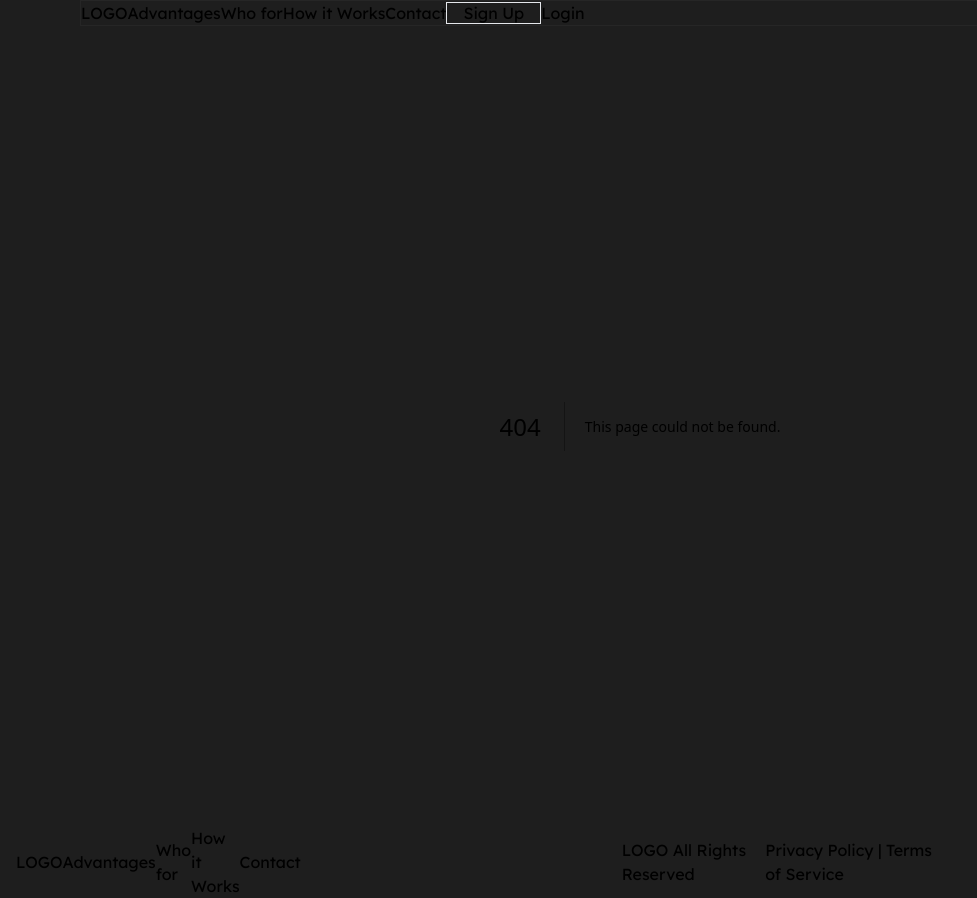
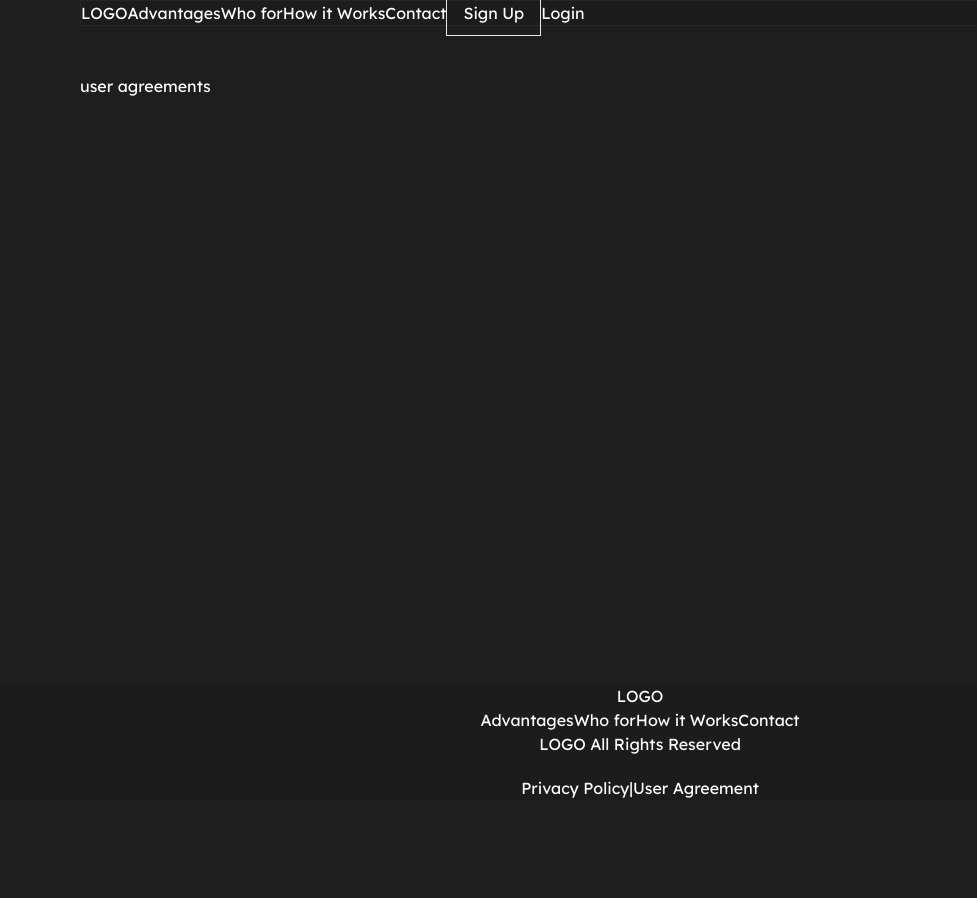
Before and after one commit to pinfinity1/google-payment, a Next.js app: page /user-agreement in a window 1280 px wide. Before the commit this address had no page. Shown: the whole page, without its empty margins (0-977 px from the left). After the commit the page ends 800 px from the top, so only its background shows below. Built offline with nearby package versions, Linux system fonts and the light colour scheme.

Commit message:
creat/privacy, agreement ,not-found page

```diff
--- a/Components/Footer/Footer.tsx
+++ b/Components/Footer/Footer.tsx
@@ -1,7 +1,10 @@
+import Link from "next/link";
+
+
 export default function Footer() {
     return (
         <div
-            className={"w-full flex-grow bg-grey-shade-11"}>
+            className={"w-full bg-grey-shade-11"}>
             <div
                 className={"w-full h-full max-w-[1596px] mx-auto flex flex-col items-center gap-6 lg:gap-10 pt-12 lg:pt-[60px] pb-8 px-4 lg:px-[80px] 2xl:px-[162px] "}>
                 <h3 className={"text-2xl font-bold"}>LOGO</h3>
@@ -15,7 +18,15 @@ export default function Footer() {
                 <div
                     className={"w-full bg-grey-shade-10 text-grey-shade-70 font-light flex flex-col gap-5 lg:flex-row items-center justify-center lg:justify-between p-6 rounded-xl lg:rounded-full"}>
                     <div><span className={"text-xl font-bold"}>LOGO</span> All Rights Reserved</div>
-                    <div>Privacy Policy <span className={"mx-3"}>|</span> Terms of Service</div>
+                    <div>
+                        <Link className={"hover:text-pr-green-60 transition-all duration-150"} href={"/privacy-policy"}>
+                            Privacy Policy
+                        </Link>
+                        <span className={"mx-3"}>|</span>
+                        <Link className={"hover:text-pr-green-60 transition-all duration-150"} href={"/user-agreement"}>
+                            User Agreement
+                        </Link>
+                    </div>
                 </div>
                 <div className={"w-full h-[1px] bg-grey-shade-15 rounded"}></div>
             </div>
--- a/Components/Header/Header.tsx
+++ b/Components/Header/Header.tsx
@@ -3,10 +3,10 @@ import Link from "next/link";
 
 export default function Header() {
     return (
-        <div className={"w-full max-w-[1596px] mx-auto px-4 md:px-20 pt-10 pb-8 md:pt-8 md:pb-10 "}>
+        <div className={"w-full max-w-[1596px] mx-auto px-4 md:px-20 pt-10 md:pt-8 "}>
             <div
                 className={"w-full flex items-center justify-between px-6 py-4 bg-grey-shade-11 border border-grey-shade-15 rounded-[12px] 2xl:rounded-[100px]"}>
-                <h3 className={"pl-5 pr-8 text-2xl font-bold"}>LOGO</h3>
+                <Link href={"/"} className={"pl-5 pr-8 text-2xl font-bold"}>LOGO</Link>
                 <div className={"hidden lg:flex items-center gap-6 px-8 text-[14px]"}>
                     <span>Advantages</span>
                     <span>Who for</span>
--- a/app/globals.css
+++ b/app/globals.css
@@ -6,6 +6,7 @@
 body {
     background-color: #1e1e1e !important;
     color: #FFF;
+    min-height: 100dvh;
     display: flex;
     flex-direction: column;
     justify-content: center;
--- a/app/layout.tsx
+++ b/app/layout.tsx
@@ -24,7 +24,8 @@ export default function RootLayout({
             className={lexend.className}
         >
         <Header/>
-        <main className={"w-full max-w-[1596px] mx-auto min-h-[calc(100dvh_-_124px)] px-4 md:px-20"}>
+        <main
+            className={"w-full max-w-[1596px] mx-auto flex-grow px-4 md:px-20 py-8 md:py-12"}>
             {children}
         </main>
         <Footer/>
--- /dev/null
+++ b/app/not-found.tsx
@@ -0,0 +1,23 @@
+import Image from "next/image";
+import Link from "next/link";
+
+
+export default function Custom404() {
+    return (
+        <main className={"w-full flex flex-col lg:flex-row-reverse items-center justify-center lg:justify-between"}>
+            <div className={"w-1/2"}>
+                <Image className={" w-full my-12"} priority width={160} height={160} src={"/warning404.svg"}
+                       alt={"404"}/>
+            </div>
+            <div className={"w-1/2 flex flex-col items-center justify-center gap-5"}>
+                <h1>404 - Page Not Found</h1>
+                <Link href={"/"}
+                      className={"bg-grey-shade-11 px-4 py-3 border border-pr-green-60 rounded hover:rounded-2xl hover:bg-pr-green-60 hover:text-black transition-all duration-300 "}>
+                    Back
+                    To
+                    Home
+                </Link>
+            </div>
+        </main>
+    )
+}
--- /dev/null
+++ b/app/privacy-policy/page.tsx
@@ -0,0 +1,5 @@
+export default function PrivacyPolicyPage() {
+    return (
+        <main>privacy policy</main>
+    )
+}
--- /dev/null
+++ b/app/user-agreement/page.tsx
@@ -0,0 +1,7 @@
+export default function UserAgreementPage() {
+    return (
+        <main className={"w-full"}>
+            user agreements
+        </main>
+    )
+}
```
Also changed, not shown: app/auth/[slug]/page.tsx (line endings or trailing spaces), public/warning404.svg (added).
